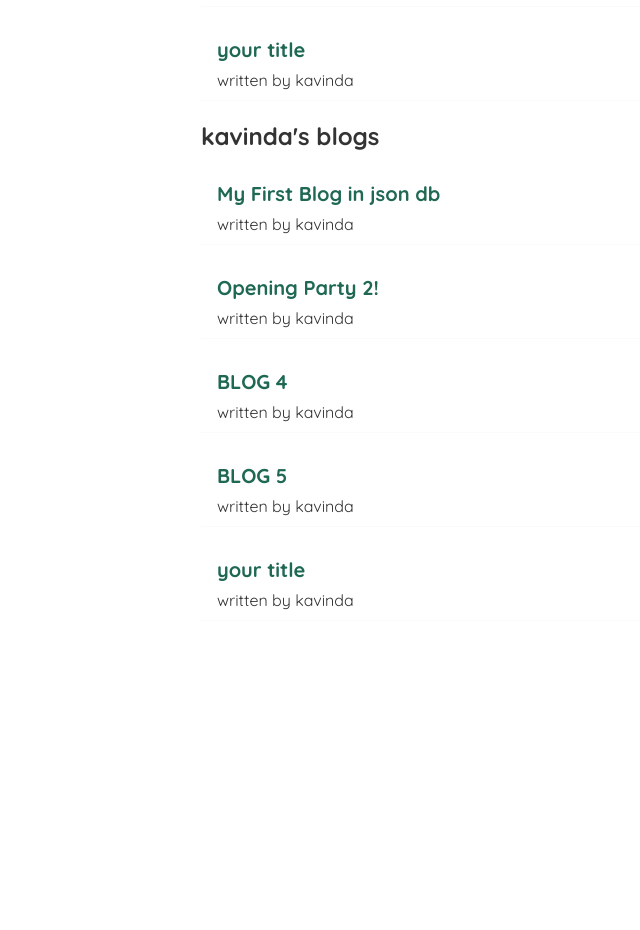
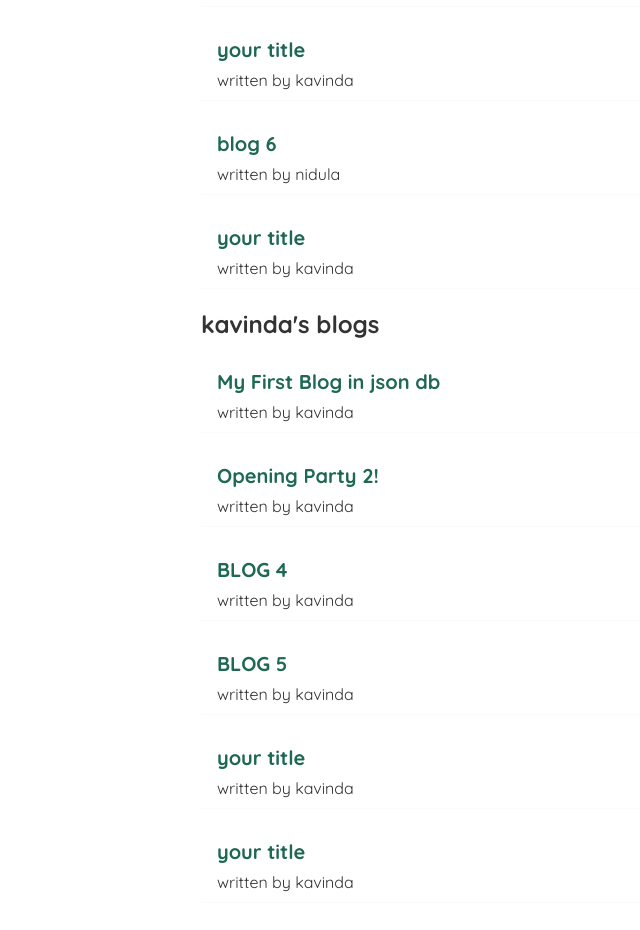
Before and after one commit to kavinda2024/react-practise, a React (Create React App) app: page / in a window 1280 px wide. Shown: the part 760-1690 px from the top of the page, without its empty margins (139-779 px from the left). Before the commit the page ends 1471 px from the top, so only its background shows below. Built offline with nearby package versions, Linux system fonts and the light colour scheme; data requests are answered from the project's data file.

Commit message:
added notfound page

```diff
--- a/data/db.json
+++ b/data/db.json
@@ -35,6 +35,18 @@
       "title": "your title",
       "body": "your content",
       "author": "kavinda"
+    },
+    {
+      "id": "17c8",
+      "title": "blog 6",
+      "body": "blflaskfhiaskfguasfgysajfsagfhsa",
+      "author": "nidula"
+    },
+    {
+      "id": "7897",
+      "title": "your title",
+      "body": "your content",
+      "author": "kavinda"
     }
   ]
 }
--- a/src/App.js
+++ b/src/App.js
@@ -5,6 +5,7 @@ import HOME from './Home';
 import Homenew from './Homenew';
 import Create from './Create';
 import BlogDetails from './BlogDetails';
+import NotFound from './NotFound';
 function App() {
 
   return (
@@ -25,7 +26,7 @@ function App() {
       <Route path='/oldhome'> <HOME></HOME>   </Route>
       <Route path='/create'> <Create></Create>   </Route>
       <Route path='/blogs/:id'> <BlogDetails> </BlogDetails>   </Route>
-
+      <Route Path ="*"> <NotFound></NotFound> </Route>
 
         </Switch>
 
--- a/src/BlogDetails.js
+++ b/src/BlogDetails.js
@@ -1,11 +1,27 @@
-import { useParams } from "react-router-dom/cjs/react-router-dom.min";
+import { useHistory, useParams } from "react-router-dom/cjs/react-router-dom.min";
 import useFetch from "./usefetch";
 const BlogDetails = () => {
     const { id }= useParams()
     const {data: blog,error,isPending}= useFetch('http://localhost:8000/blogs/'+ id);
+    const history=useHistory()
+
+const handleClick=()=>{
+
+fetch('http://localhost:8000/blogs'+ blog.id,{
+    method:'DELETE'
+
+}).then(()=>{
+history.push('/')
+
+  })
+
+}
 
 
-    return (
+
+
+
+return (
 <div className="blog-details">
 
 {isPending && <div>Loading...</div>}
@@ -15,9 +31,10 @@ const BlogDetails = () => {
     <h2>{ blog.title }</h2>
     <p> written by { blog.author }</p>
     <div>{ blog.body }</div>
+    <button onClick={handleClick}> Delete </button>
 </article>
 
-)}
+  )}
 
 
 </div>
--- a/src/Create.js
+++ b/src/Create.js
@@ -1,11 +1,12 @@
 import { useState } from "react";
-
+import { useHistory } from "react-router-dom/cjs/react-router-dom.min";
 
 const Create = () => {
 const[title,setTitle]= useState('your title')
 const[body,setBody]= useState('your content')
 const[author,setAuthor]= useState('kavinda')
 const[isPending,setIsPending]=useState(false)
+const history=useHistory();
 
 
 const HandleSubmit  = (e) => {
@@ -22,9 +23,10 @@ const HandleSubmit  = (e) => {
   .then(()=>{
     console.log("new blog added");
     setIsPending(false)
+    history.push('/');
+  })
 
 
-  })
 
 }
 
--- a/src/Homenew.js
+++ b/src/Homenew.js
@@ -28,7 +28,7 @@ const{data: blogs, isPending, error}=useFetch('http://localhost:8000/blogs');
         {error && <div> {error} </div> }
         {isPending && <div> Loading...</div> }
         {blogs &&<Bloglist blogs={blogs} title={title} />}
-        {blogs &&<Bloglist blogs={blogs.filter((blog) => blog.author ==='kavinda')} title={title2} />}
+        {blogs &&<Bloglist blogs={blogs.filter((blog) => blog.author ==='kavinda')} title={title2} />} {/*add filter function to blogs */}
 
 
 
--- a/src/Navbar.js
+++ b/src/Navbar.js
@@ -6,7 +6,7 @@ const Navbar = () => {
        <nav className="navbar">
         <h1> React blog practise</h1>
         <div className="links">
-            < Link to ='/'> Home</Link>
+           < Link to ='/'> Home</Link>
             <Link to ="/create" style={{
                 color:"white",
                 backgroundColor: "#f1356d",
--- /dev/null
+++ b/src/NotFound.js
@@ -0,0 +1,16 @@
+import { Link } from "react-router-dom/cjs/react-router-dom";
+
+const NotFound = () => {
+    return (
+
+<div className="not-found">
+    <h2>sorry</h2>
+    <p>the page your looking for is missing</p>
+    <Link to ='/'> Back to home..</Link>
+
+
+</div>
+     );
+}
+
+export default NotFound;
```
